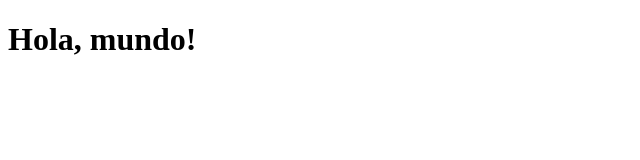
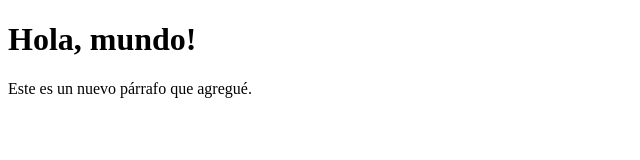
Before and after one commit to DianaLdc/Laboratorio2IDWeb, a plain HTML site: page index.html in a window 1280 px wide. Shown: the whole page, without its empty margins (0-640 px from the left). Drawn offline with Linux system fonts and the light colour scheme.

Commit message:
Primera modificación

```diff
--- a/index.html
+++ b/index.html
@@ -6,5 +6,6 @@
 </head>
 <body>
     <h1>Hola, mundo!</h1>
+    <p>Este es un nuevo párrafo que agregué.</p>
 </body>
 </html>
```
